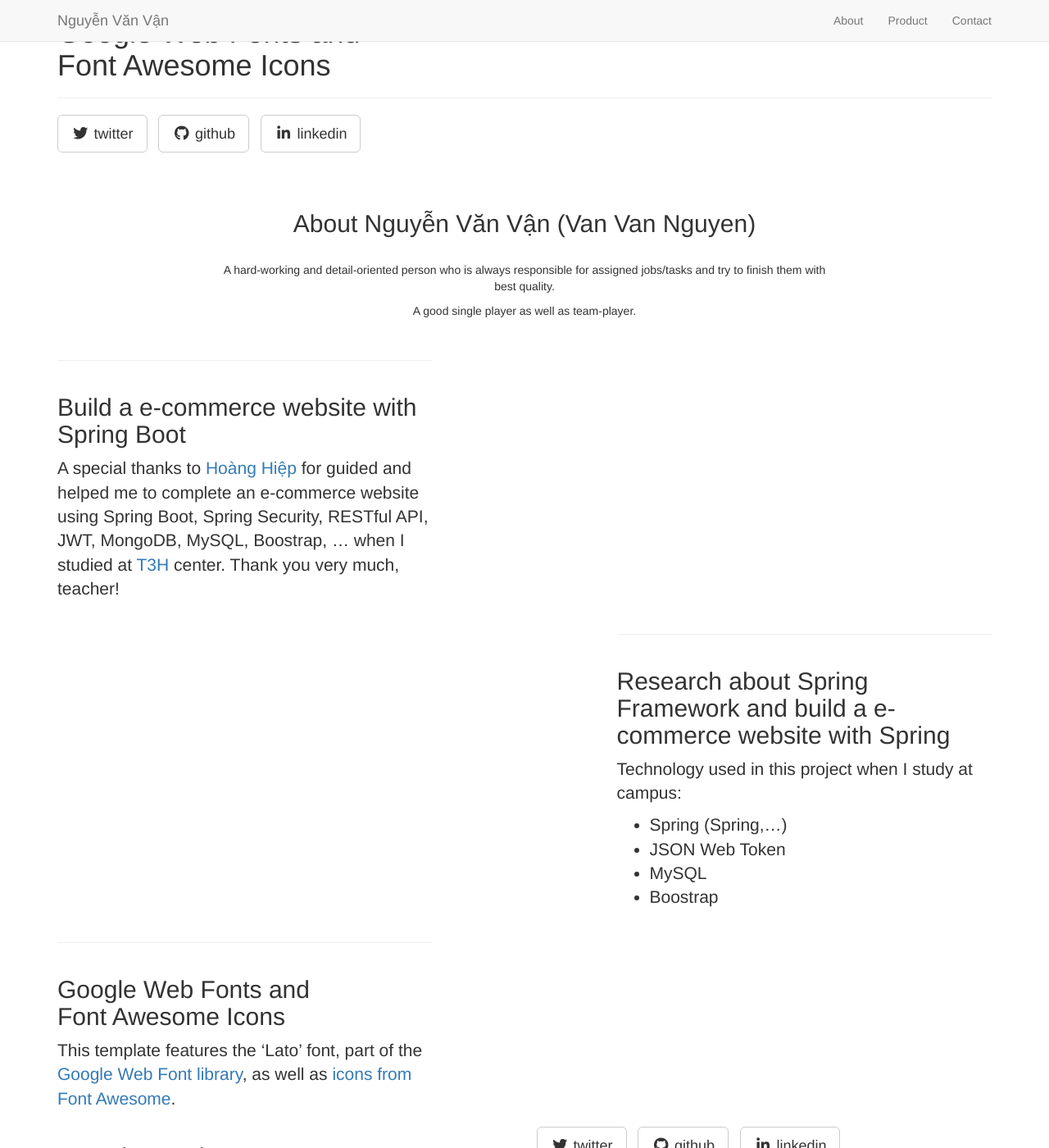
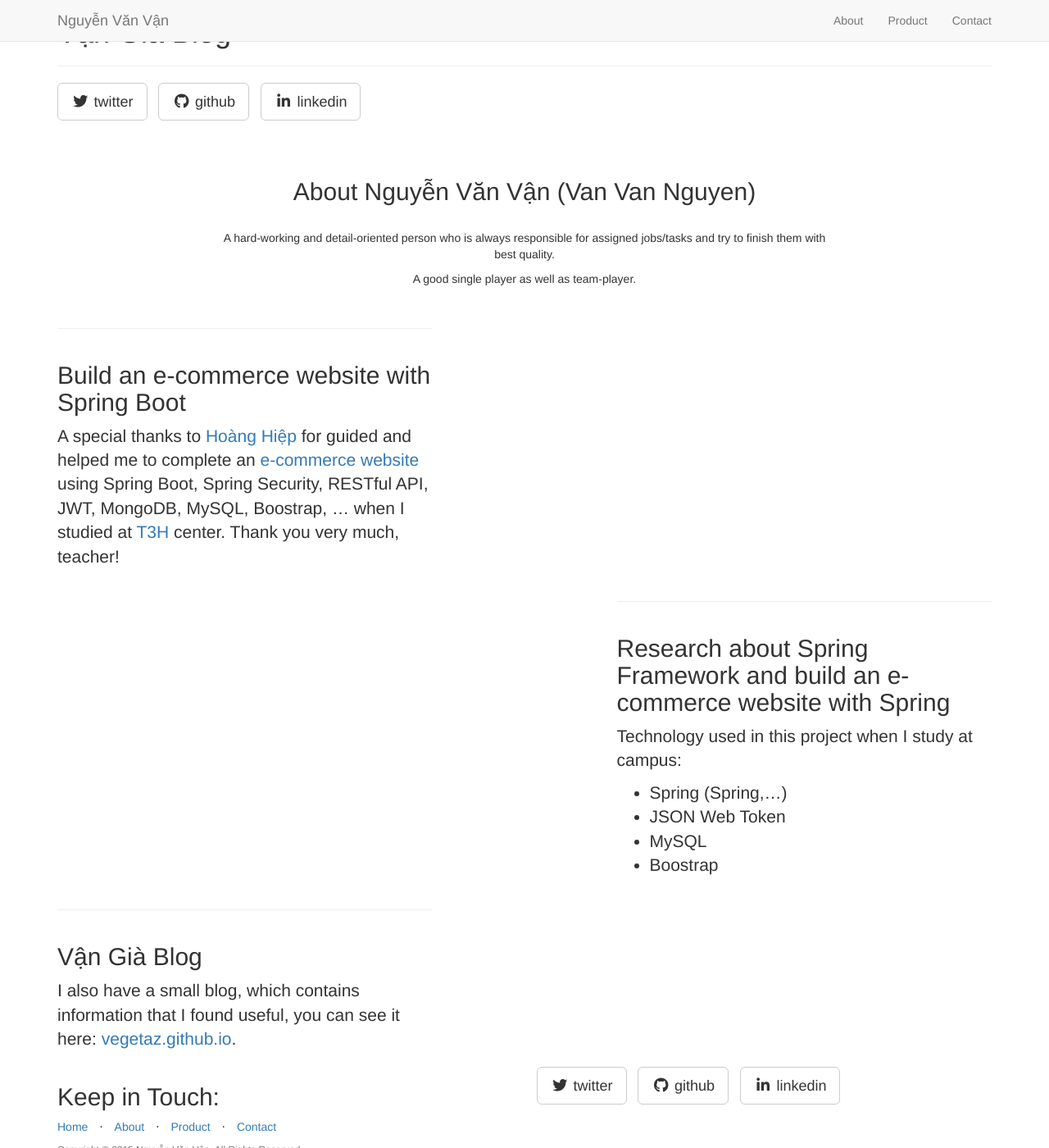
Before and after one commit to vangiacoder/landing-page, a Jekyll site: the page built from _posts/2014-09-23-services-3.markdown, in a window 1280 px wide and 1400 px high. Shown: the whole window at 82% size. Built offline with Jekyll 4.4.1, drawn with Linux system fonts in a browser that asks for light colours; nearby versions of some CDN libraries; library files that are not in the unit come from our copies.

```diff
--- a/_posts/2014-09-21-services-1.markdown
+++ b/_posts/2014-09-21-services-1.markdown
@@ -2,8 +2,8 @@
 layout: default
 img: ipad.png
 category: Services
-title: Build a e-commerce website with Spring Boot
+title: Build an e-commerce website with Spring Boot
 description: |
 ---
-  A special thanks to [Hoàng Hiệp](https://www.facebook.com/hoanghiep0409/) for guided and helped me to complete an e-commerce website using Spring Boot, Spring Security, RESTful API, JWT, MongoDB, MySQL, Boostrap, ...  when I studied at [T3H](http://t3h.edu.vn/) center.
+  A special thanks to [Hoàng Hiệp](https://www.facebook.com/hoanghiep0409/) for guided and helped me to complete an [e-commerce website](https://github.com/vegetaz/watch-time/) using Spring Boot, Spring Security, RESTful API, JWT, MongoDB, MySQL, Boostrap, ...  when I studied at [T3H](http://t3h.edu.vn/) center.
   Thank you very much, teacher!
--- a/_posts/2014-09-22-services-2.markdown
+++ b/_posts/2014-09-22-services-2.markdown
@@ -2,7 +2,7 @@
 layout: default
 img: dog.png
 category: Services
-title: Research about Spring Framework and build a e-commerce website with Spring
+title: Research about Spring Framework and build an e-commerce website with Spring
 description: |
 ---
   Technology used in this project when I study at campus:
--- a/_posts/2014-09-23-services-3.markdown
+++ b/_posts/2014-09-23-services-3.markdown
@@ -2,7 +2,7 @@
 layout: default
 img: phones.png
 category: Services
-title: Google Web Fonts and<br>Font Awesome Icons
+title: Vận Già Blog
 description: |
 ---
-This template features the 'Lato' font, part of the [Google Web Font library](http://www.google.com/fonts), as well as [icons from Font Awesome](http://fontawesome.io).
+I also have a small blog, which contains information that I found useful, you can see it here: [vegetaz.github.io](https://vegetaz.github.io/).
```
Also changed, not shown: img/services/ipad.png, img/services/phones.png.
